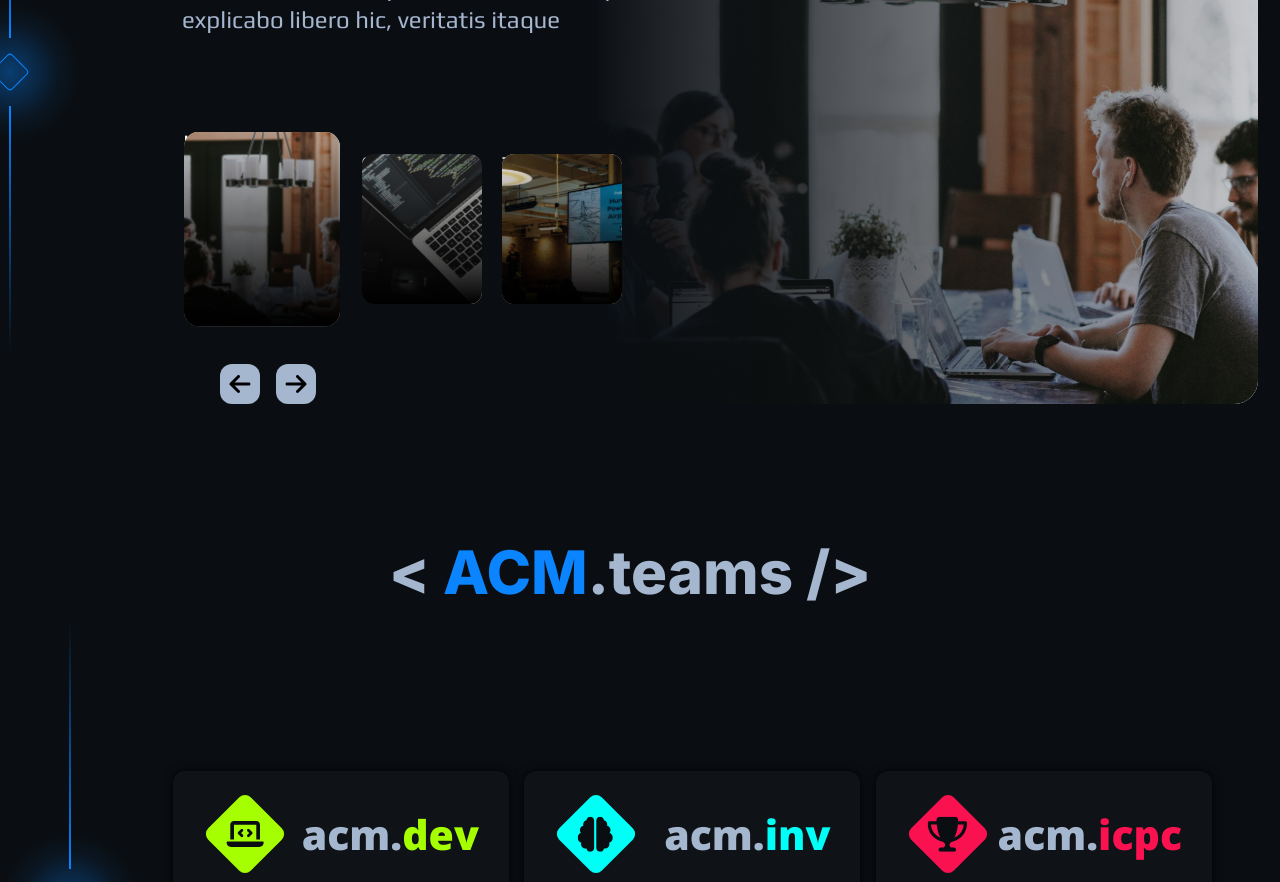
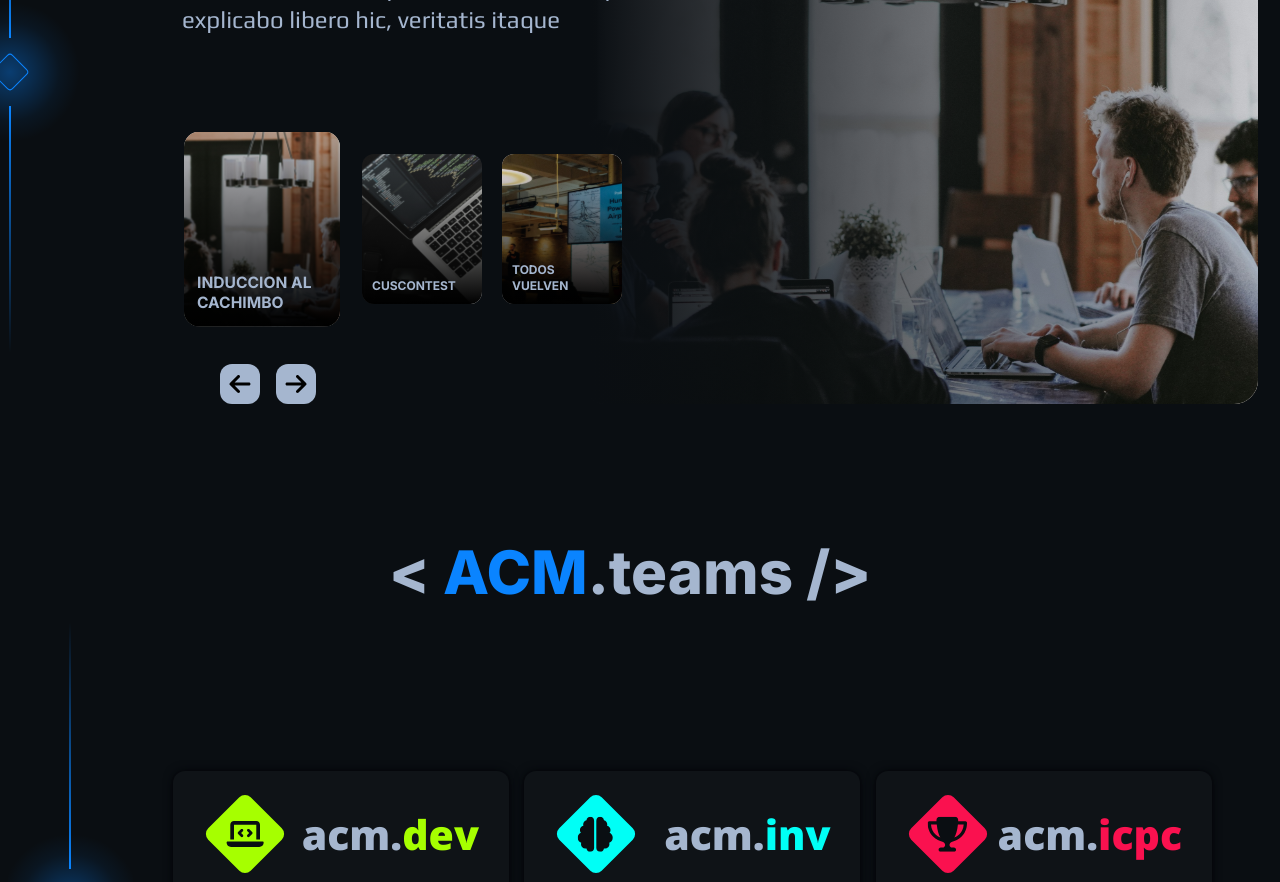
Before and after one commit to ACM-Chapter-Cusco/kratos, a Next.js app: page / in a window 1280 px wide. Shown: the part 1900-2782 px from the top of the page. Built offline with nearby package versions, Linux system fonts and the light colour scheme.

Commit message:
Making visible the name of the event

```diff
--- a/src/app/components/Events/Events.module.css
+++ b/src/app/components/Events/Events.module.css
@@ -164,6 +164,8 @@
 }
 
 .cards .item .content {
+  position: absolute;
+
   inset: auto 10px 10px 10px;
   z-index: 40;
 }
--- a/src/app/components/Events/Slider.jsx
+++ b/src/app/components/Events/Slider.jsx
@@ -202,7 +202,7 @@ const Slider = () => {
               <div className="absolute inset-0 bg-gradient-to-t from-black" />
             </div>
             <h3
-              className={`${sty.content} text-xs font-bold uppercase text-white`}
+              className={`${sty.content} text-xs font-bold uppercase text-white-azul`}
             >
               {event.title}
             </h3>
```
